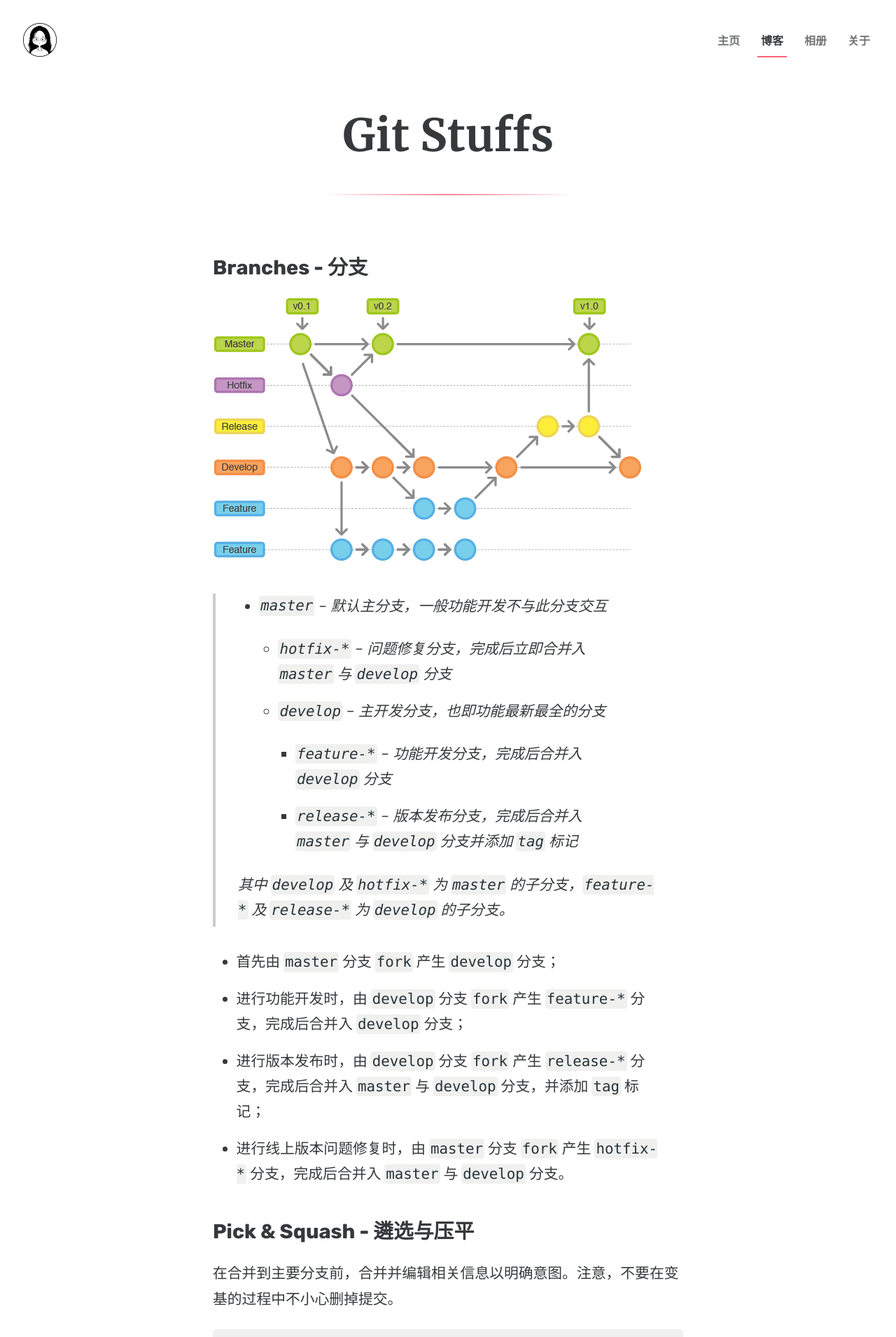
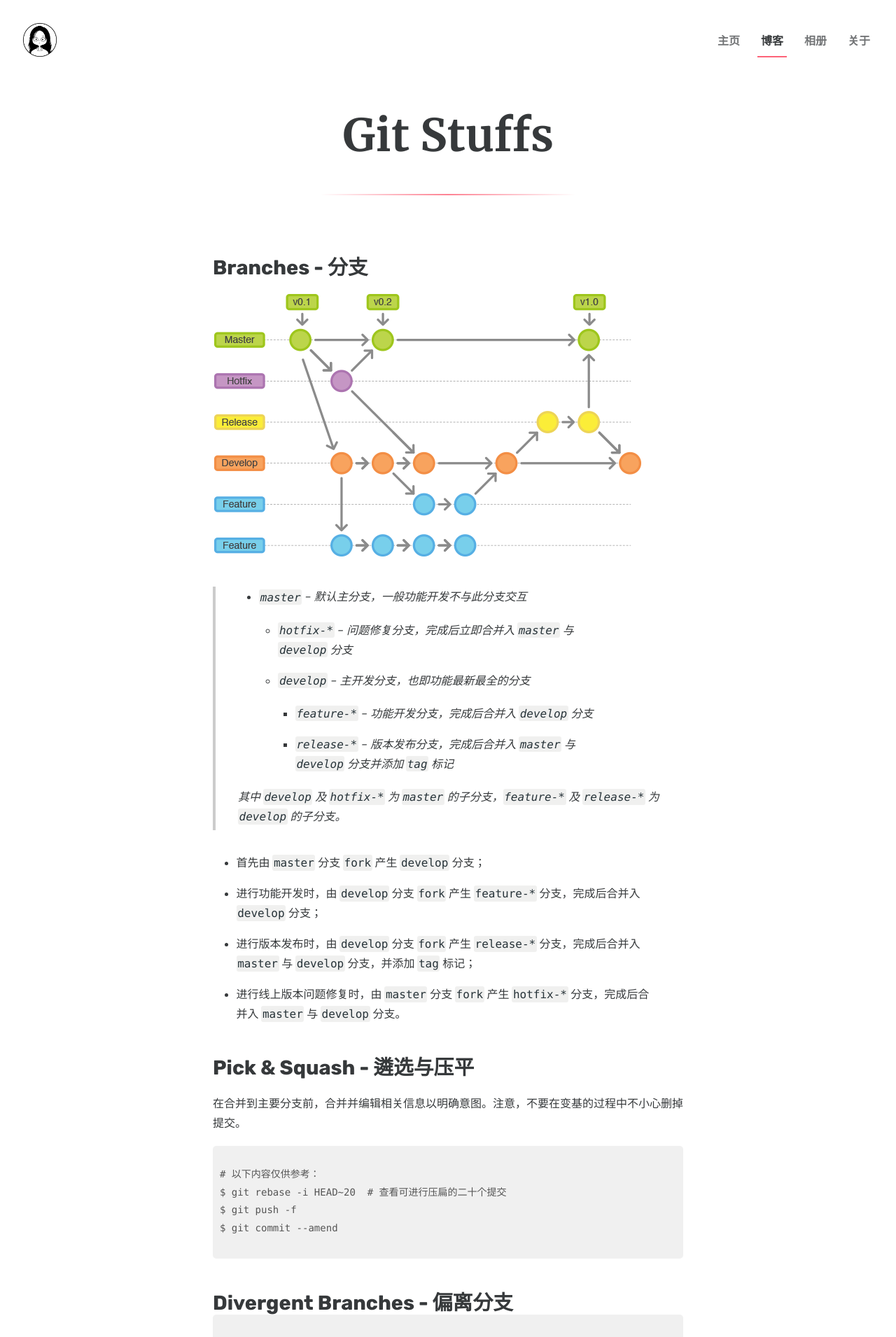
Before and after one commit to LettieLau/ljt, a Jekyll site: the page built from _posts/2021-06-08-GitStuffs.md, in a window 1280 px wide. Shown: the top 1910 px of the page at 70% size. Built offline with Jekyll 4.4.1, drawn with Linux system fonts in a browser that asks for light colours.

Commit message:
post-content style

```diff
--- a/_layouts/post.html
+++ b/_layouts/post.html
@@ -6,8 +6,9 @@ layout: base
           <h1 class="svelte-1uh130i">{{ page.title }}</h1>
           <hr class="svelte-1uh130i">
         </header>
+        <link href="{{ site.url }}/assets/css/post.css" rel="stylesheet">
         <div class="container">
-          <article class="post-content" style="font-size: 16px;">
+          <article class="post-content">
             {{ content }}
           </article>
           <hr>
--- a/assets/css/post.css
+++ b/assets/css/post.css
@@ -1,194 +1,15 @@
-*, *:before, *:after {
-  box-sizing: border-box;
-}
-
-body {
-  margin: 0;
-  font-family: Merriweather, serif;
-  font-size: 16px;
-  line-height: 1.6;
-  color: #36393b;
-}
-
-h1, h2, h3, h4, h5, h6 {
-  font-family: Rubik, sans-serif;
-  font-weight: 700;
-  line-height: 1.2;
-  margin: 0 0 0.5em 0;
-}
-
-h1 {
-  font-family: Merriweather, serif;
-  font-size: 4em;
-  margin: 0 0 1em 0;
-}
-
-h2 {
-  margin: 1.6em 0 0 0;
-  font-size: 1.8em;
-}
-
-h3 {
-  font-size: 1.5em;
-}
-
-h4 {
-  font-size: 1.4em;
-}
-
-h5 {
-  font-size: 1.3em;
-}
-
-h6 {
-  font-size: 1.2em;
-}
-
-p, ul, ol {
+.post-content p,
+.post-content ul,
+.post-content ol {
   font-size: 1rem;
   line-height: 1.75em;
   margin: 1.2em 0;
 }
 
-ol, ul {
-  padding-left: 2rem;
-  -webkit-padding-start: 5%;
-  -webkit-padding-end: 5%;
-}
-
-li {
-  margin: 1rem 0;
-}
-
-li p {
-  margin-bottom: 0.5rem;
-  margin-top: 0.5rem;
-}
-
-a {
-  color: inherit;
-  transition: color linear .15s;
-}
-
-a:hover {
-  color: #fd6378;
-}
-
-p a {
-  text-decoration: none;
-  box-shadow: inset 0 -0.12em 0 #fd6378;
-  -webkit-transition: box-shadow .2s ease-in-out, color .2s ease-in-out;
-  transition: box-shadow .2s ease-in-out, color .2s ease-in-out;
-}
-
-p a:hover {
-  box-shadow: inset 0 -1.5em 0 #fd6378;
-  color: #FFF;
-}
-
-img {
-  max-width: 100%;
-}
-
-hr {
-  background-image: linear-gradient(to right, rgba(0, 0, 0, 0), rgba(253, 99, 120, .8), rgba(0, 0, 0, 0));
-  border: 0;
-  height: 2px;
-  margin: 40px auto;
-}
-
-code {
-  font-family: 'SF Mono', menlo, inconsolata, monospace;
-  font-size: calc(1em - 2px);
-  color: #555;
-  background-color: #f0f0f0;
-  padding: 0.2em 0.4em;
-  border-radius: 2px;
-  -webkit-font-smoothing: antialiased;
-  -moz-osx-font-smoothing: grayscale;
-}
-
-pre {
-  border-radius: 8px!important;
-  margin: 1.2em 0!important;
-}
-
-pre code {
-  padding: 0;
-}
-
-blockquote {
-  border-left: 4px solid #cccccc;
-  font-size: 1.4em;
-  font-style: italic;
-  margin: 2rem 0;
-  padding-left: 2rem;
-  padding-right: 2rem;
-}
-
-blockquote p {
-  padding-bottom: 6px;
-}
-
-blockquote footer {
-  font-size: 1.1rem;
-  text-align: right;
-}
-
-figure {
-  padding: 0;
-  border: 0;
-  font-size: 100%;
-  font: inherit;
-  vertical-align: baseline;
-  -webkit-margin-start: 0;
-  -webkit-margin-end: 0;
-  margin: 0 0 3em 0;
-}
-
-table {
-  border-collapse: collapse;
-  font-family: Rubik, sans-serif;
-  font-size: 1.125em;
-  margin: 2em 0;
-}
-
-th {
-  border-bottom: 2px solid #cccccc;
-  padding: 0.4em 0.8em;
-}
-
-td {
-  padding: 0.4em 0.8em;
-}
-
-.container {
-  margin: 0 auto;
-  max-width: 42em;
-  width: 100%;
-}
-
-.content h1 {
-  font-size: 3em;
-  margin: 1em 0;
-}
-
-@media (max-width: 1020px) {
-  h1 {
-    font-size: 3em;
-  }
-
-  .content h1 {
-    font-size: 2.4em;
-  }
-}
-
 @media (max-width: 480px) {
-  body {
-    font-size: 14px;
-  }
-
-  p, ul, ol {
+  .post-content p,
+  .post-content ul,
+  .post-content ol {
     font-size: 1.2rem;
     margin: 1em 0;
   }
```
